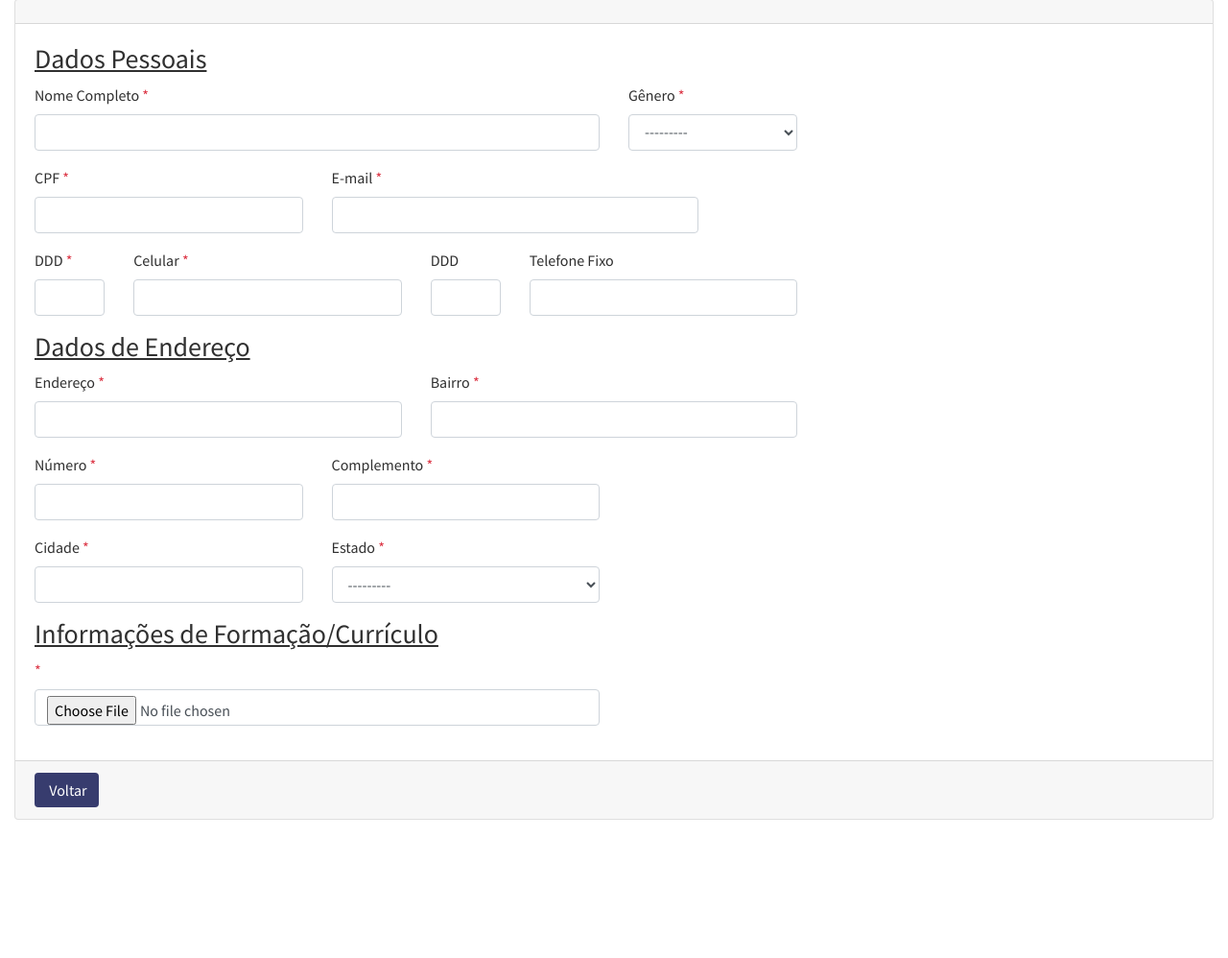
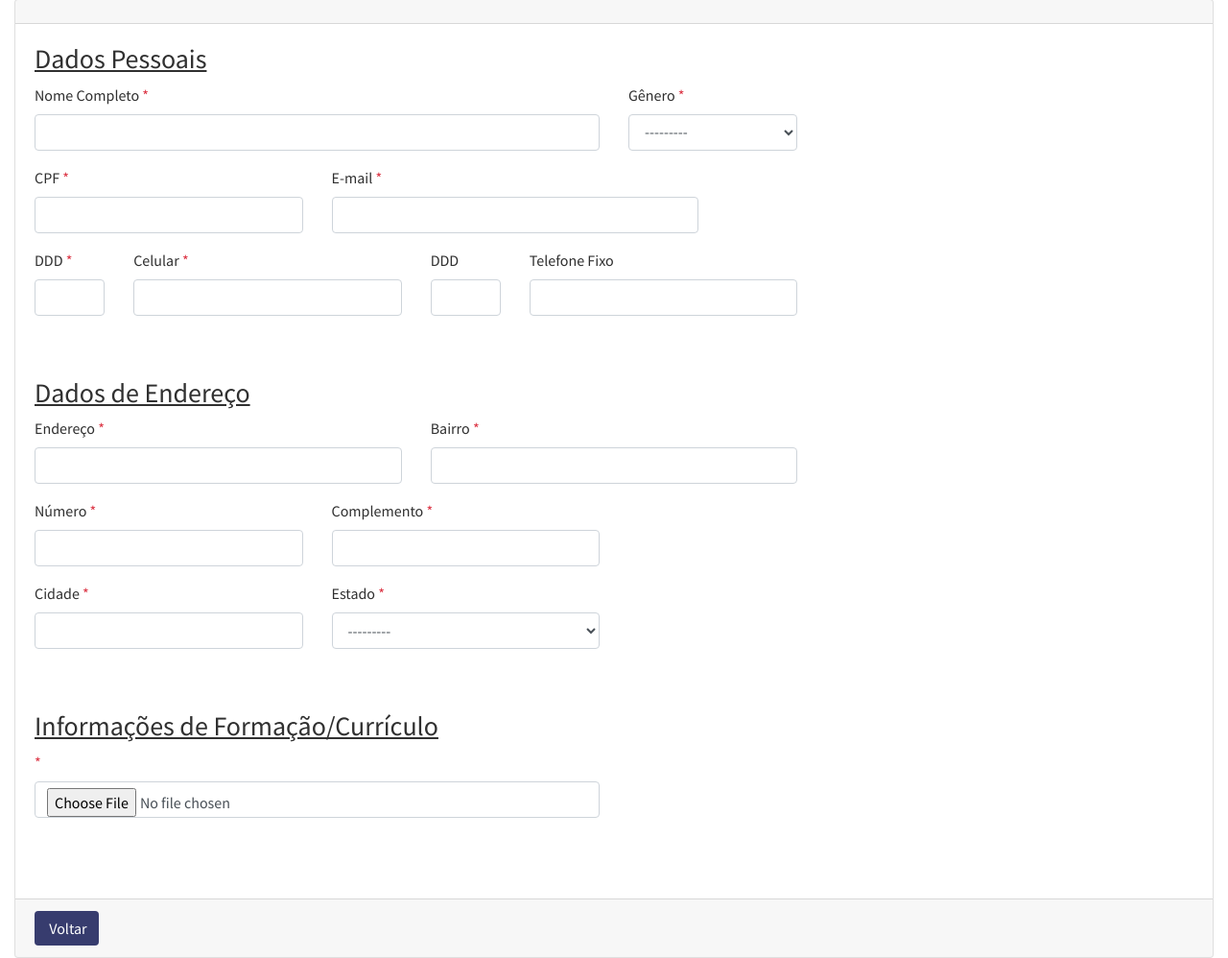
Before and after one commit to eduardoquerido/eng_soft2_fatec, a Django app: page /vagas/candidatos/novo/ in a window 1280 px wide. Shown: the part 107-1105 px from the top of the page at 96% size. Before the commit the page ends 961 px from the top, so only its background shows below. Run offline with Django 3.2, Linux system fonts and the light colour scheme; some libraries are stand-ins or nearby versions.

Commit message:
white space between form groups

```diff
--- a/project/vagas/templates/vagas/candidato_form.html
+++ b/project/vagas/templates/vagas/candidato_form.html
@@ -12,7 +12,7 @@
     {{ form.cpf|as_bs4:"col-md-3 col-sm-5" }}
     {{ form.email|as_bs4:"col-md-4 col-sm-8" }}
   </div>
-  <div class="row">
+  <div class="row mb-5">
     {{ form.ddd|as_bs4:"col-md-1 col-sm-3" }}
     {{ form.celular|as_bs4:"col-md-3 col-sm-5" }}
     {{ form.ddd2|as_bs4:"col-md-1 col-sm-3" }}
@@ -27,18 +27,18 @@
     {{ form.numero_end|as_bs4:"col-md-3 col-sm-4" }}
     {{ form.complemento|as_bs4:"col-md-3 col-sm-4" }}
   </div>
-  <div class="row">
+  <div class="row mb-5">
     {{ form.cidade|as_bs4:"col-md-3 col-sm-4" }}
     {{ form.estado|as_bs4:"col-md-3 col-sm-4" }}
   </div>
   <h3 class="strong" style="text-decoration: underline;">Informações de Formação/Currículo</h3>
-  <div class="row">
+  <div class="row mb-5">
     {{ form.curriculo|as_bs4:"col-md-6" }}
   </div>
 
   {% if user.is_authenticated %}
     <h4 class="strong" style="text-decoration: underline;">Campos Reservados (Somente Usuários do sistema)</h4>
-    <div class="row">
+    <div class="row my-3">
       {{ form.habilidades|as_bs4:"col-md-6" }}
     </div>
     <div class="row">
```
